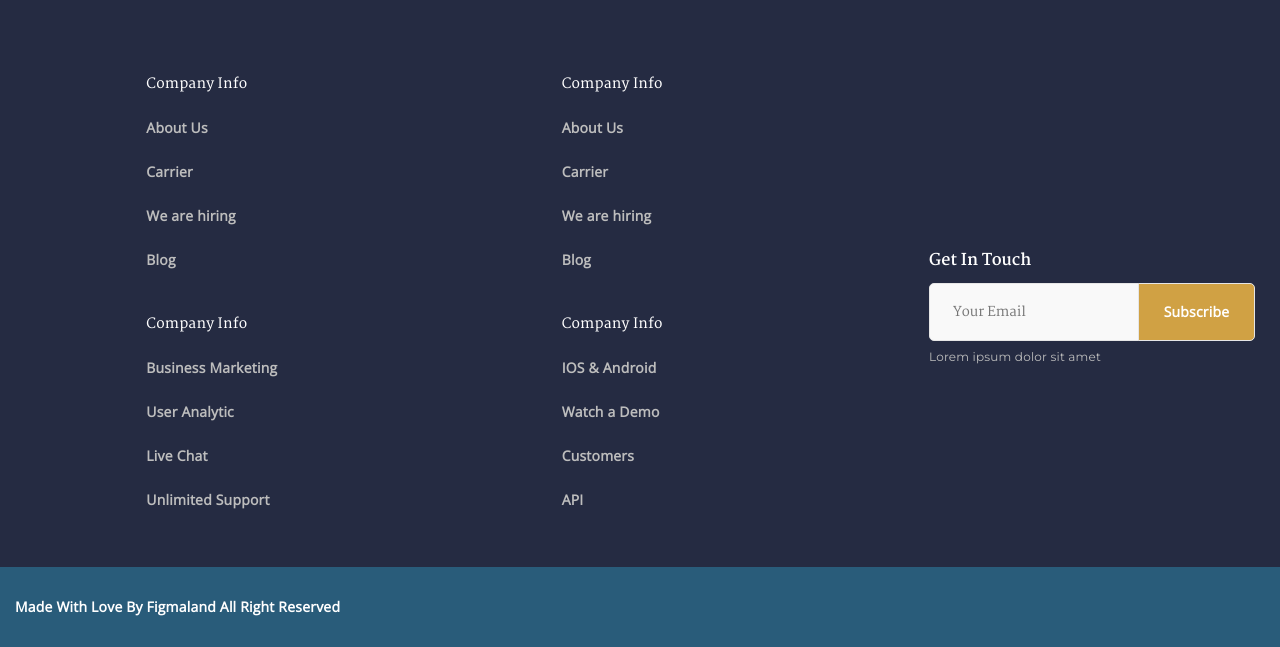
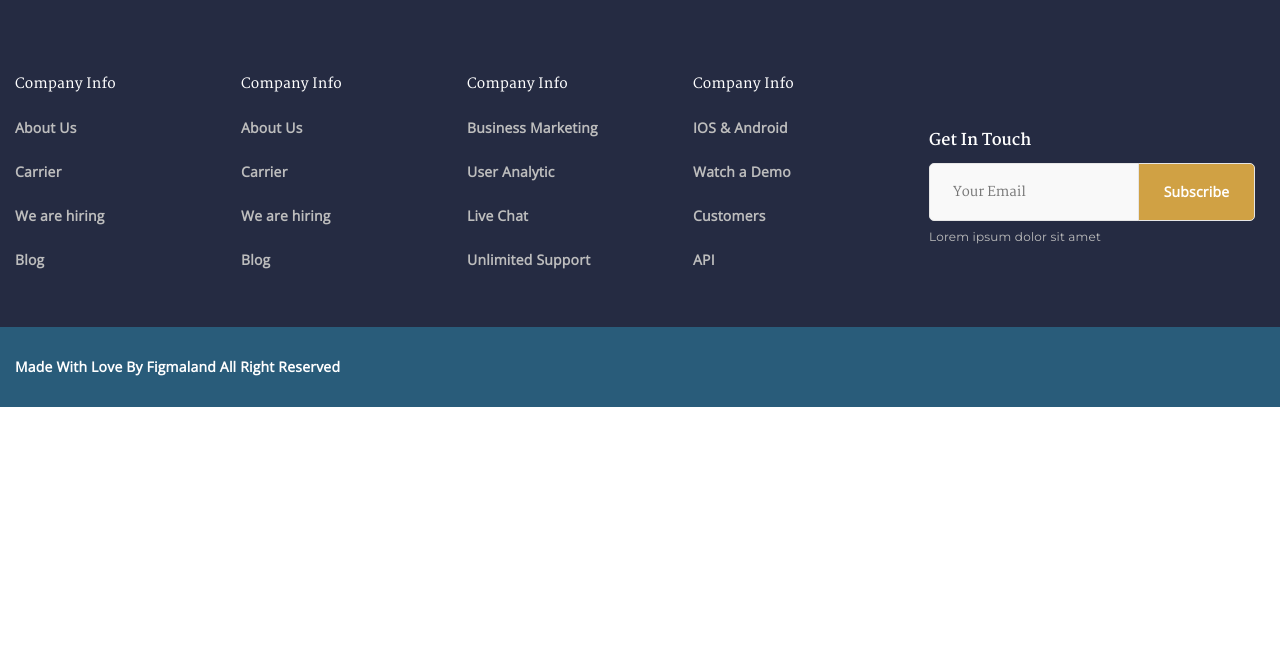
Before and after one commit to i0ji/sm_litigade, a website built with webpack: page src/index.html in a window 1280 px wide. Shown: the part 4898-5545 px from the top of the page. After the commit the page ends 5305 px from the top, so only its background shows below. Built offline with nearby package versions, Linux system fonts and the light colour scheme; files whose address does not match are found by name.

Commit message:
footer w/adaptive done/ all done/review awaited

```diff
--- a/src/styles/_footer.scss
+++ b/src/styles/_footer.scss
@@ -14,6 +14,7 @@
       margin-bottom: 0;
 
       .footer__title {
+
 
         .common-title-s {
           font-family: 'Martel', sans-serif;
@@ -54,13 +55,15 @@
       .footer__info-block {
         display: flex;
         align-items: center;
+        width: 80%;
+        justify-content: space-between;
         margin-bottom: 35px;
+
 
         .info-block__company,
         .info-block__features,
         .info-block__legal,
         .info-block__resources {
-          margin: 0 58px;
           min-width: 140px;
           width: 25%;
         }
```
Also changed, not shown: src/index.html (+0 -3 lines), dist/index.html, dist/style.css, src/styles/main.css, 1 other file.
